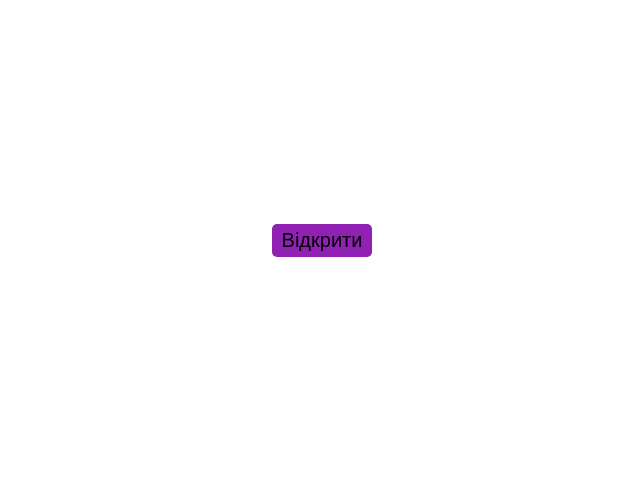
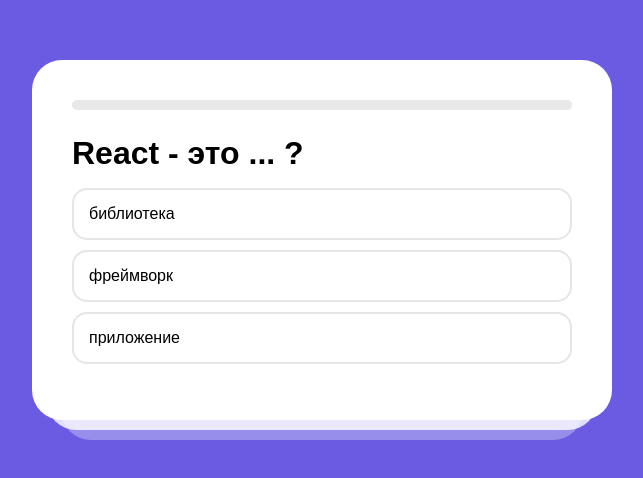
Before and after one commit to Jolas25/React, a React (Create React App) app: page / in a window 1280 px wide. Shown: the part 160-638 px from the top of the page, without its empty margins (318-961 px from the left). Built offline with nearby package versions, Linux system fonts and the light colour scheme.

Commit message:
comlited quiz

```diff
--- a/src/App.js
+++ b/src/App.js
@@ -1,22 +1,90 @@
 import { useState } from "react";
 import "./App.scss";
-import Modal from "./Components/Modal";
+
+const questions = [
+  {
+    title: "React - это ... ?",
+    variants: ["библиотека", "фреймворк", "приложение"],
+    correct: 0,
+  },
+  {
+    title: "Компонент - это ... ",
+    variants: [
+      "приложение",
+      "часть приложения или страницы",
+      "то, что я не знаю что такое",
+    ],
+    correct: 1,
+  },
+  {
+    title: "Что такое JSX?",
+    variants: [
+      "Это простой HTML",
+      "Это функция",
+      "Это тот же HTML, но с возможностью выполнять JS-код",
+    ],
+    correct: 2,
+  },
+];
+
+function Result({ correct }) {
+  return (
+    <div className="result">
+      <img src="https://cdn-icons-png.flaticon.com/512/2278/2278992.png" />
+      <h2>
+        Вы отгадали {correct} ответа из {questions.length}
+      </h2>
+      <a href="/">
+        <button>Попробовать снова</button>
+      </a>
+    </div>
+  );
+}
+
+function Game({ question, onClickVariant, step }) {
+  const percentage = Math.round((step / questions.length) * 100);
+
+  return (
+    <>
+      <div className="progress">
+        <div
+          style={{ width: `${percentage}%` }}
+          className="progress__inner"
+        ></div>
+      </div>
+      <h1>{question.title}</h1>
+      <ul>
+        {question.variants.map((text, index) => (
+          <li key={text} onClick={() => onClickVariant(index)}>
+            {text}
+          </li>
+        ))}
+      </ul>
+    </>
+  );
+}
 
 function App() {
-  const [open, setOpen] = useState(false);
+  const [step, setStep] = useState(0);
+  const [correct, setCorrect] = useState(0);
+  const question = questions[step];
+
+  function onClickVariant(index) {
+    console.log(step, index);
+    setStep(step + 1);
+
+    if (index === question.correct) {
+      setCorrect(correct + 1);
+    }
+  }
+
   return (
     <div className="App">
-      <div className="modal__app">
-        <button
-          className="modal__button"
-          onClick={() => {
-            setOpen(true);
-          }}
-        >
-          Відкрити
-        </button>
-        {open && <Modal open={open} setOpen={setOpen} />}
-      </div>
+      {step !== questions.length ? (
+        <Game step={step} question={question} onClickVariant={onClickVariant} />
+      ) : (
+        <Result correct={correct} />
+      )}
     </div>
   );
 }
--- a/src/App.scss
+++ b/src/App.scss
@@ -1,71 +1,106 @@
-.App {
-  text-align: center;
-  font-size: 14px;
+body {
+  margin: 0;
+  font-family: "Nunito", sans-serif;
+  -webkit-font-smoothing: antialiased;
+  -moz-osx-font-smoothing: grayscale;
+  background-color: #6a5be2;
   display: flex;
+  align-items: center;
   justify-content: center;
-  align-items: center;
-  min-height: 100vh;
+  height: 100vh;
 }
 
-.App-logo {
-  height: 40vmin;
-  pointer-events: none;
+.App {
+  width: 500px;
+  border-radius: 30px;
+  padding: 40px;
+  background-color: #fff;
+  position: relative;
 }
 
-@media (prefers-reduced-motion: no-preference) {
-  .App-logo {
-    animation: App-logo-spin infinite 20s linear;
+.result {
+  text-align: center;
+
+  button {
+    font-weight: bold;
+    font-family: "Nunito", sans-serif;
+    border-radius: 30px;
+    border: 0;
+    padding: 15px 30px;
+    font-size: 20px;
+    background-color: darken(#ff006e, 3%);
+    color: #fff;
+    margin-top: 20px;
+    cursor: pointer;
+  }
+
+  h2 {
+    margin-bottom: 0;
+  }
+
+  img {
+    width: 150px;
   }
 }
 
-.App-header {
-  background-color: #282c34;
-  min-height: 100vh;
-  display: flex;
-  flex-direction: column;
-  align-items: center;
-  justify-content: center;
-  font-size: calc(10px + 2vmin);
-  color: white;
+.progress {
+  height: 10px;
+  border-radius: 30px;
+  background-color: rgb(232, 232, 232);
+  margin-bottom: 25px;
+  &__inner {
+    height: 100%;
+    border-radius: 30px;
+    width: 80%;
+    background: rgb(18, 231, 48);
+    transition: all 0.3s ease-in-out;
+    background: linear-gradient(
+      90deg,
+      rgba(18, 231, 48, 1) 0%,
+      rgba(0, 212, 255, 1) 100%
+    );
+  }
+  &:before,
+  &:after {
+    content: "";
+    display: block;
+    height: 50px;
+    border-bottom-left-radius: 30px;
+    border-bottom-right-radius: 30px;
+    position: absolute;
+    left: 50%;
+    transform: translateX(-50%);
+  }
+  &:before {
+    width: 95%;
+    bottom: -10px;
+    background-color: rgba(255, 255, 255, 0.8);
+    z-index: 0;
+  }
+  &:after {
+    width: 90%;
+    bottom: -20px;
+    background-color: rgba(255, 255, 255, 0.3);
+    z-index: 1;
+  }
+}
+h1 {
+  margin: 0;
 }
 
-.App-link {
-  color: #61dafb;
-}
-.modal{
-  display: none;
-  position: fixed;
-  left: 25%;
-  top: 25%;
-  background-color: rgb(88, 28, 28);
-  padding: 10px;
-  border-radius: 10px;
-  &__title{
-    display: flex;
-    justify-content: space-between;
-    align-items: center;
-  }
-  &__button{
-    padding: 5px 10px;
-    background-color: rgb(145, 33, 179);
-    border: none;
-    border-radius: 5px;
-    font-size: 20px;
-    transition: all 0.3s ease 0s;
-    color: #000;
-    &:hover{
-      background-color: rgb(105, 14, 133);
-      color: #fff;
+ul {
+  list-style: none;
+  padding: 0;
+  li {
+    padding: 15px;
+    border: 2px solid rgba(0, 0, 0, 0.1);
+    border-radius: 15px;
+    margin-bottom: 10px;
+    cursor: pointer;
+    transition: all 0.1s ease-in-out;
+
+    &:hover {
+      border: 2px solid rgba(0, 0, 0, 0.3);
     }
   }
-  & img{
-    border-radius: 10px;
-    display: block;
-  }
-  & h2{
-    display: inline-block;
-  }
 }
-.show{
-  display: block;
-}
--- a/src/Components/Modal.js
+++ /dev/null
@@ -1,22 +0,0 @@
-export default function Modal({ open, setOpen }) {
-  return (
-    <div className={`modal ${open ? "show" : ""}`}>
-      <div className="modal__title">
-        <h2>Модальне вікно</h2>
-        <span
-          style={{ color: "red", fontSize: 25 + "px" }}
-          onClick={() => {
-            setOpen(false);
-          }}
-        >
-          &#10007;
-        </span>
-      </div>
-
-      <img
-        src="https://i0.wp.com/www.printmag.com/wp-content/uploads/2021/02/4cbe8d_f1ed2800a49649848102c68fc5a66e53mv2.gif?resize=476%2C280&ssl=1"
-        alt="citten"
-      />
-    </div>
-  );
-}
```
